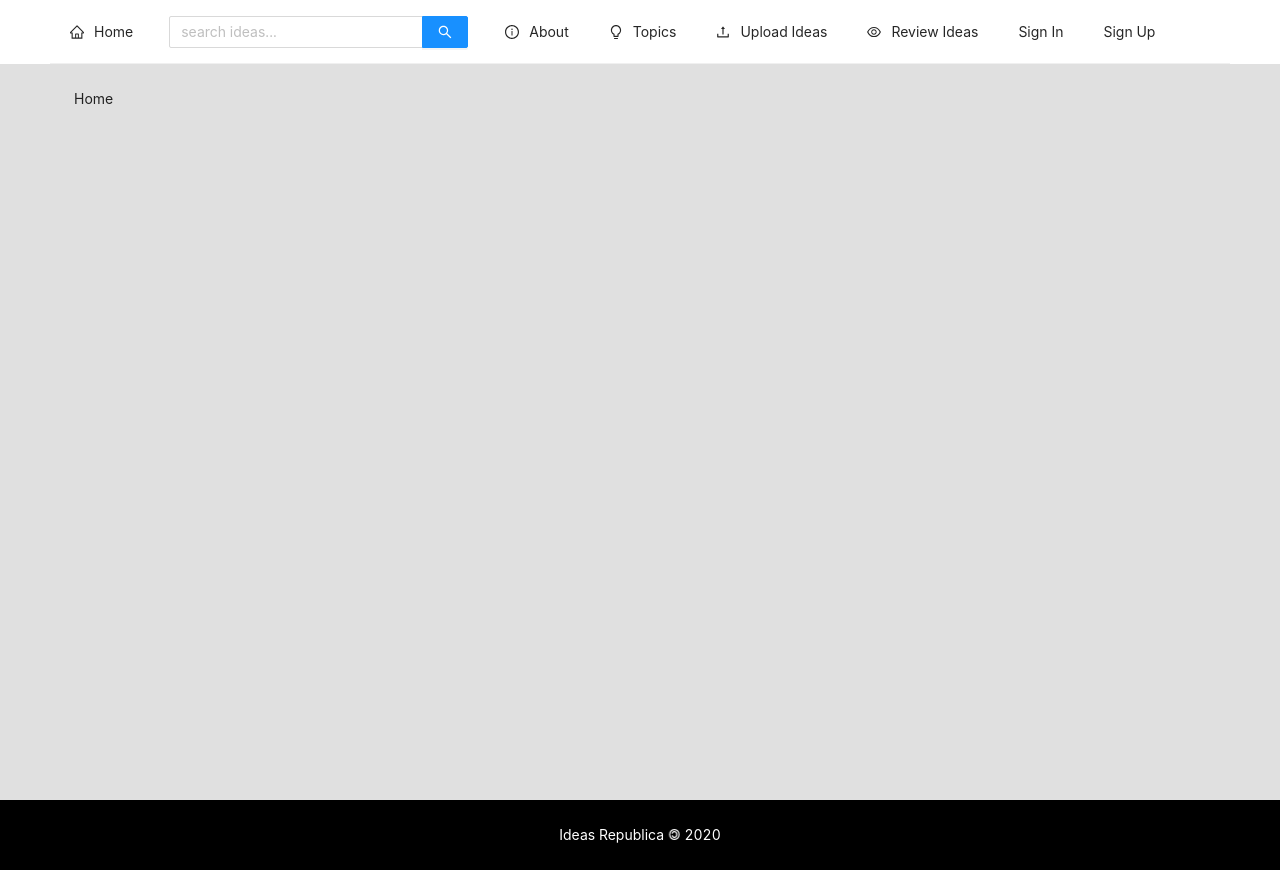
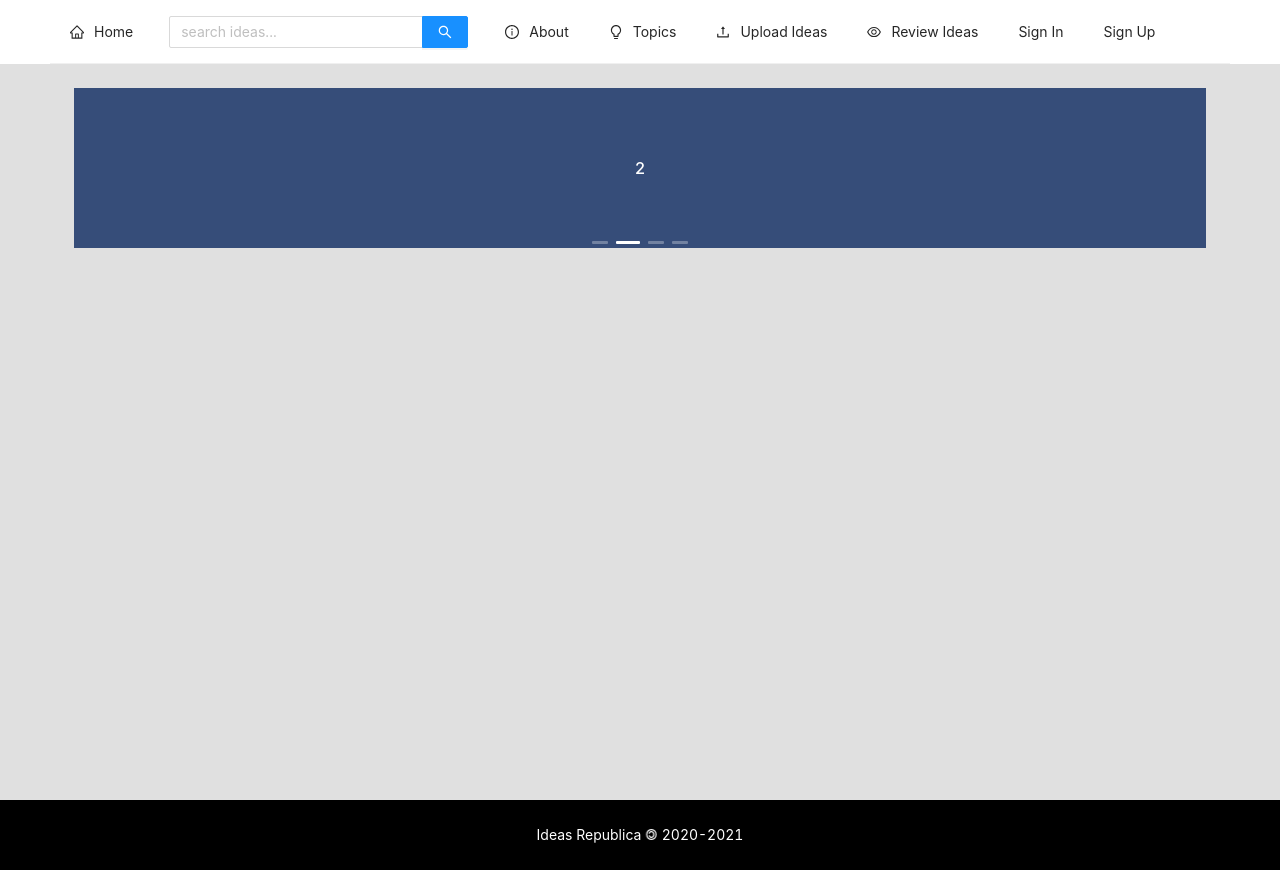
Before and after one commit to allenwu9999/Web-Programming-Final-Project, a React (Create React App) app: page / in a window 1280 px wide. Built offline with nearby package versions, Linux system fonts and the light colour scheme.

Commit message:
fix scroll flow

```diff
--- a/src/Home/Home.js
+++ b/src/Home/Home.js
@@ -3,9 +3,33 @@ import React from 'react';
 
 import Template from '../Template/Template';
 
+import { Carousel } from 'antd';
+
 function Home() {
+	const contentStyle = {
+		height: '160px',
+		color: '#fff',
+		lineHeight: '160px',
+		textAlign: 'center',
+		background: '#364d79',
+	};
 	return(
-		<Template content='Home' />
+		<Template content={
+			<Carousel autoplay>
+				<div>
+					<h3 style={contentStyle}>1</h3>
+				</div>
+				<div>
+					<h3 style={contentStyle}>2</h3>
+				</div>
+				<div>
+					<h3 style={contentStyle}>3</h3>
+				</div>
+				<div>
+					<h3 style={contentStyle}>4</h3>
+				</div>
+			</Carousel>
+		} />
 	);
 }
 
--- a/src/Template/Template.js
+++ b/src/Template/Template.js
@@ -2,6 +2,7 @@ import "antd/dist/antd.css";
 import React from "react";
 
 import { Layout } from "antd";
+import { BackTop } from 'antd';
 
 import Navigation from "./Navigation";
 
@@ -19,6 +20,7 @@ function Template(props) {
 					width: "100%",
 					backgroundColor: "#FFFFFF",
 					height: 64,
+					zIndex: 1
 				}}
 			>
 				{
@@ -37,7 +39,7 @@ function Template(props) {
 					background: "#E0E0E0",
 				}}
 			>
-        <div style={{ padding: 24, minHeight: window.innerHeight - 64 }}>
+				<div style={{ padding: 24, minHeight: (window.innerHeight - 64) }}>
 					{props.content}
 				</div>
 			</Content>
@@ -58,8 +60,10 @@ function Template(props) {
 				>
 					&copy;
 				</span>{" "}
-        2020
+				2020-2021
 			</Footer>
+
+			<BackTop duration={450} visibilityHeight={200} />
 		</Layout>
 	);
 }
```
Lines whose indentation alone changed are shown as unchanged.
